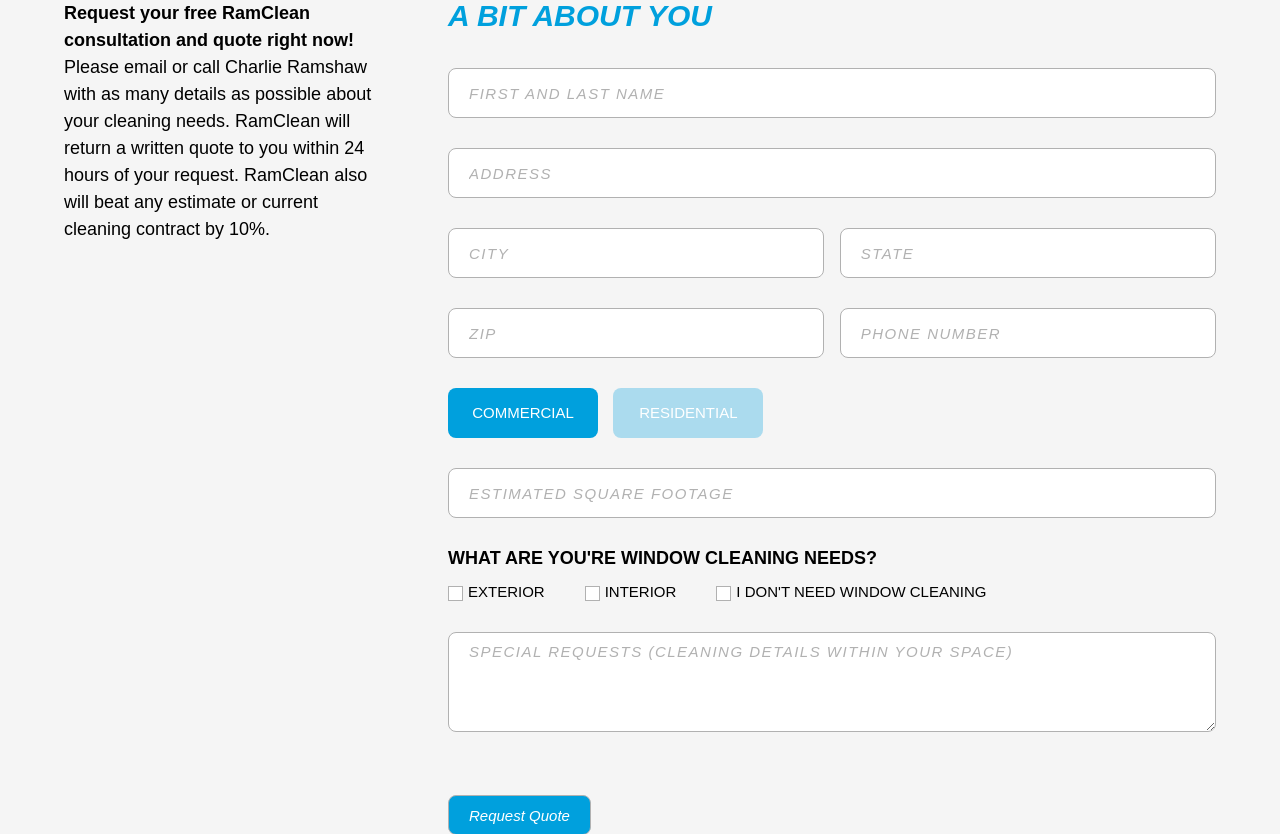
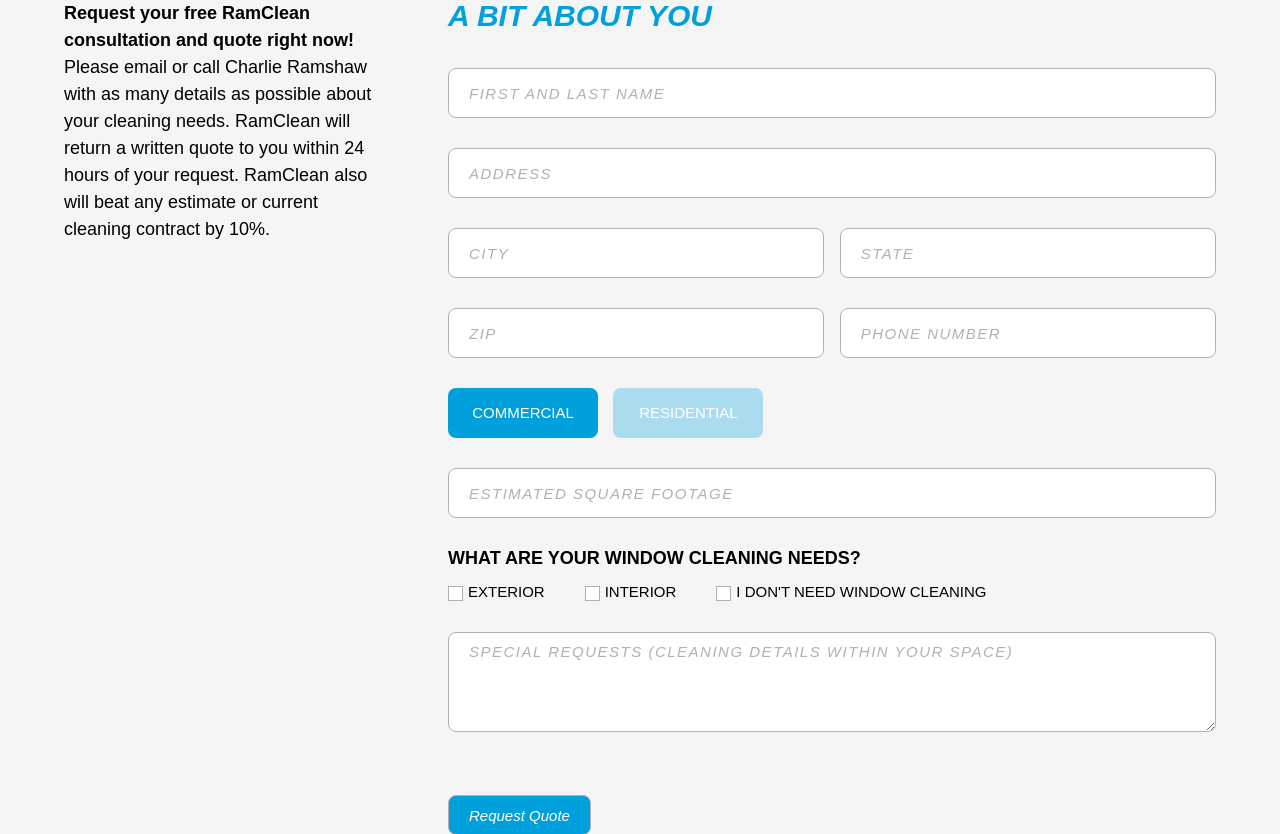
Before and after one commit to alx4567/ramclean, a PHP site: page /service-request.php in a window 1280 px wide. Shown: the part 675-1509 px from the top of the page. Run offline with PHP 8.4, Linux system fonts and the light colour scheme; some libraries are stand-ins or nearby versions; some web fonts are replaced.

Commit message:
changed services banners. Fixed misspelling on form.

```diff
--- a/service-request.php
+++ b/service-request.php
@@ -57,7 +57,7 @@
                 <div class="commercial-container">
                     <input type="text" id="sqFt" class="single" name="sqFt" placeholder="ESTIMATED SQUARE FOOTAGE">
                     <br>
-                    <p>WHAT ARE YOU'RE WINDOW CLEANING NEEDS?</p>
+                    <p>WHAT ARE YOUR WINDOW CLEANING NEEDS?</p>
                     <div class="commercial-window-container">
                         <label class="checkContainer">EXTERIOR
                             <input type="checkbox">
@@ -86,7 +86,7 @@
                     <input type="text" id="bathRoom" class="double bathroom" name="bathRoom" placeholder="NUMBER OF BATHROOMS">
                 </div> <!-- bed-bath-container -->
 
-                <p>WHAT ARE YOU'RE WINDOW CLEANING NEEDS?</p>
+                <p>WHAT ARE YOUR WINDOW CLEANING NEEDS?</p>
                 <div class="residential-window-container">
                     <label class="checkContainer">EXTERIOR
                         <input type="checkbox">
```
Also changed, not shown: assets/whatWeDo.css (+12 -1 lines), img/commercial-banner.jpg (renamed from img/commerical-banner.jpg), 1 other file.
